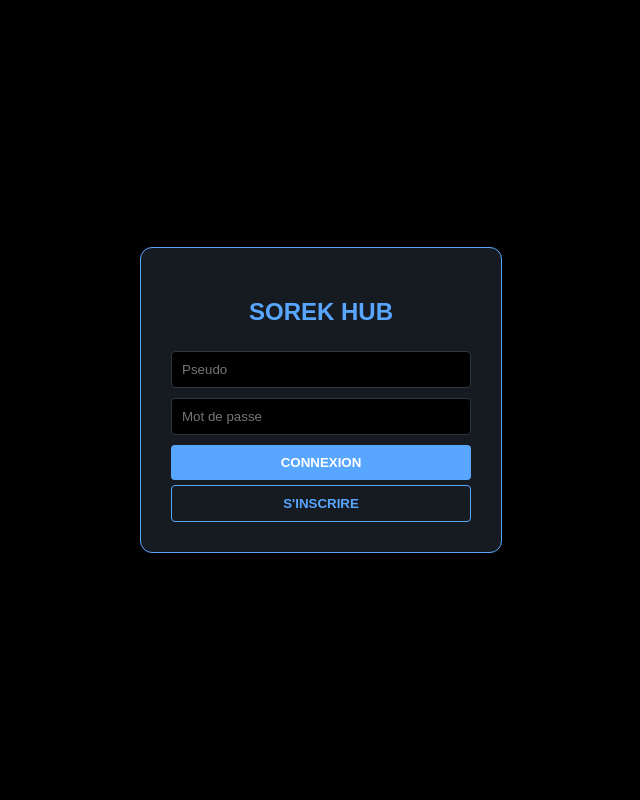
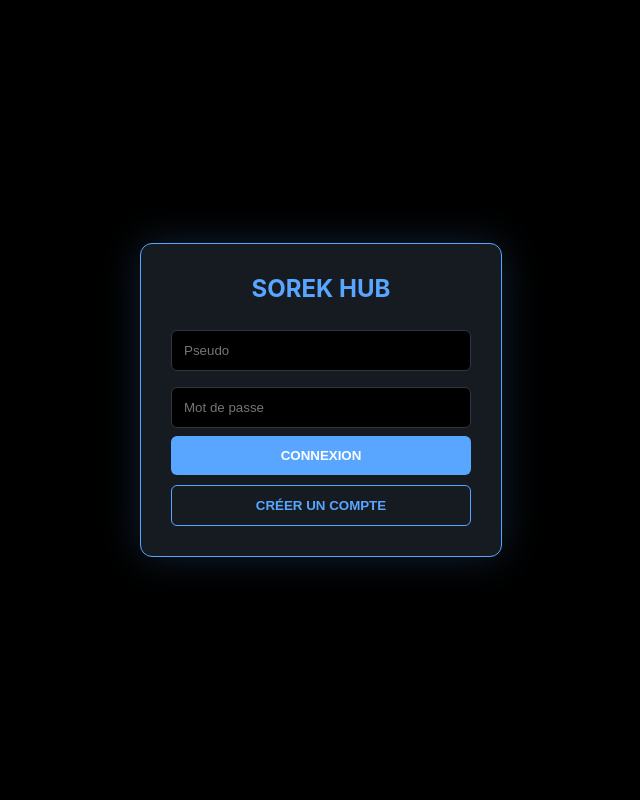
Before and after one commit to daxt61/tokacoockies_games, a Flask app: page / in a window 1280 px wide. Shown: the whole page, without its empty margins (319-959 px from the left). Run offline with Flask 3, Linux system fonts and the light colour scheme; some libraries are stand-ins or nearby versions.

Commit message:
Update index.html

```diff
--- a/templates/index.html
+++ b/templates/index.html
@@ -3,180 +3,197 @@
 <head>
     <meta charset="UTF-8">
     <meta name="viewport" content="width=device-width, initial-scale=1.0">
-    <title>Sorek Ultimate Hub</title>
+    <title>Sorek ClickWars Elite</title>
     <script src="https://cdnjs.cloudflare.com/ajax/libs/socket.io/4.0.1/socket.io.js"></script>
     <style>
         :root { --bg: #0d1117; --panel: #161b22; --accent: #58a6ff; --border: #30363d; --red: #f85149; }
-        body { background: var(--bg); color: #c9d1d9; font-family: sans-serif; margin: 0; display: flex; height: 100vh; overflow: hidden; }
+        body { background: var(--bg); color: #c9d1d9; font-family: -apple-system, BlinkMacSystemFont, sans-serif; margin: 0; display: flex; height: 100vh; overflow: hidden; }
 
-        /* AUTH */
+        /* AUTH OVERLAY */
         #auth-overlay { position: fixed; inset: 0; background: #000; z-index: 2000; display: flex; align-items: center; justify-content: center; }
-        .auth-box { background: var(--panel); padding: 30px; border-radius: 12px; border: 1px solid var(--accent); text-align: center; width: 300px; }
+        .auth-box { background: var(--panel); padding: 30px; border-radius: 12px; border: 1px solid var(--accent); text-align: center; width: 300px; box-shadow: 0 0 40px rgba(88,166,255,0.2); }
 
-        /* TCHAT GAUCHE */
+        /* SIDEBAR GAUCHE (TCHAT) */
         #left-bar { width: 280px; background: #010409; border-right: 1px solid var(--border); display: flex; flex-direction: column; }
-        #chat-box { flex: 1; overflow-y: auto; padding: 10px; font-size: 0.85rem; }
-        .msg { margin-bottom: 8px; border-bottom: 1px solid #161b22; padding-bottom: 4px; }
+        #chat-box { flex: 1; overflow-y: auto; padding: 15px; font-size: 0.85rem; }
+        .msg { margin-bottom: 8px; border-bottom: 1px solid #161b22; padding-bottom: 4px; animation: slide 0.2s ease; }
+        @keyframes slide { from { opacity: 0; transform: translateX(-10px); } to { opacity: 1; transform: translateX(0); } }
 
-        /* CENTRE : CLICKER & JEUX */
-        #center { flex: 1; display: flex; flex-direction: column; align-items: center; justify-content: center; position: relative; padding: 20px; }
-        .click-btn { width: 180px; height: 180px; border-radius: 50%; border: 6px solid var(--accent); background: var(--panel); color: white; font-size: 1.5rem; cursor: pointer; box-shadow: 0 0 20px rgba(88,166,255,0.2); transition: 0.1s; }
-        .click-btn:active { transform: scale(0.92); }
+        /* CENTRE (CLICKER) */
+        #center { flex: 1; display: flex; flex-direction: column; align-items: center; justify-content: center; position: relative; padding: 20px; text-align: center; }
+        .click-btn { width: 220px; height: 220px; border-radius: 50%; border: 8px solid var(--accent); background: var(--panel); color: white; font-size: 2rem; cursor: pointer; transition: 0.1s; box-shadow: 0 0 30px rgba(88,166,255,0.1); }
+        .click-btn:active { transform: scale(0.92); box-shadow: 0 0 10px var(--accent); }
 
-        /* DROITE : LEADERBOARD & PUBS */
-        #right-bar { width: 220px; background: #010409; border-left: 1px solid var(--border); padding: 10px; display: flex; flex-direction: column; }
-        .lb-item { font-size: 0.8rem; padding: 5px; background: var(--panel); margin: 2px 0; border-radius: 4px; }
-        .ad-zone { margin-top: auto; background: #1b1f23; border: 1px dashed #444; height: 150px; display: flex; align-items: center; justify-content: center; font-size: 0.7rem; color: #58a6ff; cursor: pointer; }
+        /* SIDEBAR DROITE (CLASSEMENT & PUBS) */
+        #right-bar { width: 240px; background: #010409; border-left: 1px solid var(--border); padding: 15px; display: flex; flex-direction: column; }
+        .lb-item { font-size: 0.85rem; padding: 10px; background: var(--panel); margin-bottom: 5px; border-radius: 6px; display: flex; justify-content: space-between; transition: 0.3s; }
+        .ad-zone { margin-top: auto; background: #1b1f23; border: 1px dashed #444; height: 180px; display: flex; align-items: center; justify-content: center; text-align: center; font-size: 0.75rem; color: var(--accent); cursor: pointer; border-radius: 8px; }
 
-        /* MODAL JEU */
-        #game-view { display:none; position: fixed; inset: 0; background: rgba(0,0,0,0.9); z-index: 1500; flex-direction: column; align-items: center; justify-content: center; }
-        .grid { display: grid; grid-template-columns: repeat(3, 100px); gap: 10px; margin-top: 20px; }
-        .cell { width: 100px; height: 100px; background: var(--panel); border: 1px solid var(--border); display: flex; align-items: center; justify-content: center; font-size: 2rem; cursor: pointer; }
+        /* JEU MORPION */
+        #game-view { display:none; position: fixed; inset: 0; background: rgba(0,0,0,0.95); z-index: 1500; flex-direction: column; align-items: center; justify-content: center; }
+        .grid { display: grid; grid-template-columns: repeat(3, 100px); gap: 10px; margin: 20px; }
+        .cell { width: 100px; height: 100px; background: var(--panel); border: 1px solid var(--border); display: flex; align-items: center; justify-content: center; font-size: 2.5rem; cursor: pointer; border-radius: 8px; }
 
-        input { background: #000; border: 1px solid var(--border); color: white; padding: 10px; border-radius: 4px; width: 100%; margin: 5px 0; box-sizing: border-box; }
-        .btn { background: var(--accent); border: none; padding: 10px; color: white; border-radius: 4px; cursor: pointer; width: 100%; margin-top: 5px; font-weight: bold; }
-        .btn-small { padding: 4px 8px; font-size: 0.7rem; width: auto; }
+        /* FORM ELEMENTS */
+        input { background: #000; border: 1px solid var(--border); color: white; padding: 12px; border-radius: 6px; width: 100%; margin: 8px 0; box-sizing: border-box; outline: none; }
+        input:focus { border-color: var(--accent); }
+        .btn { background: var(--accent); border: none; padding: 12px; color: white; border-radius: 6px; cursor: pointer; width: 100%; font-weight: bold; transition: 0.2s; }
+        .btn:hover { filter: brightness(1.2); }
     </style>
 </head>
 <body>
 
     <div id="auth-overlay">
         <div class="auth-box">
-            <h2 style="color:var(--accent)">SOREK HUB</h2>
-            <div id="err" style="color:var(--red); font-size:0.7rem; margin-bottom:5px"></div>
+            <h2 style="color:var(--accent); margin-top:0;">SOREK HUB</h2>
+            <div id="auth-err" style="color:var(--red); font-size:0.75rem; margin-bottom:10px;"></div>
             <input id="u" placeholder="Pseudo">
             <input id="p" type="password" placeholder="Mot de passe">
             <button class="btn" onclick="auth('login')">CONNEXION</button>
-            <button class="btn" style="background:none; border:1px solid var(--accent); color:var(--accent)" onclick="auth('register')">S'INSCRIRE</button>
+            <button class="btn" style="background:none; border:1px solid var(--accent); color:var(--accent); margin-top:10px;" onclick="auth('register')">CRÉER UN COMPTE</button>
         </div>
     </div>
 
     <div id="left-bar">
-        <div style="padding:10px; background:var(--panel); font-weight:bold; font-size:0.8rem">TCHAT & JOUEURS</div>
+        <div style="padding:15px; background:var(--panel); font-weight:bold; border-bottom:1px solid var(--border)">TCHAT GLOBAL</div>
         <div id="chat-box"></div>
         <div style="padding:10px; border-top:1px solid var(--border)">
-            <input id="mi" placeholder="Message..." onkeypress="if(event.key==='Enter')send()">
+            <input id="mi" placeholder="Ton message..." onkeypress="if(event.key==='Enter')sendMsg()">
         </div>
-        <div id="users-online" style="padding:10px; flex: 0.5; border-top: 1px solid var(--border); overflow-y: auto;"></div>
+        <div style="padding:10px; font-weight:bold; font-size:0.8rem; background: #010409;">JOUEURS EN LIGNE</div>
+        <div id="users-list" style="flex:0.6; overflow-y:auto; padding:10px;"></div>
     </div>
 
     <div id="center">
-        <h1 id="score">Clics: 0</h1>
-        <p id="mult-status" style="color:var(--accent)">Puissance: x1</p>
-        <button class="click-btn" onclick="doClick()">CLICK!</button>
-        <button class="btn" id="up-btn" style="width:200px; margin-top:20px" onclick="buyUp()">Upgrade (Prix: 100)</button>
+        <h1 id="score-display" style="font-size:3rem; margin:0;">0</h1>
+        <p id="mult-display" style="color:var(--accent); font-weight:bold; margin-bottom:20px;">Puissance: x1</p>
+        <button class="click-btn" onclick="clickAction()">CLIQUE !</button>
+        <button class="btn" id="up-btn" style="width:250px; margin-top:30px; font-size:1.1rem;" onclick="buyUpgrade()">AMÉLIORER (100 💰)</button>
 
-        <div class="ad-zone" style="margin-top:30px; width: 300px; height: 60px;">
-            <a href="#" style="color:inherit; text-decoration:none">ANNOUNCE: Suivez Sorek sur les réseaux !</a>
-        </div>
+        <div style="margin-top:40px; color:#444; font-size:0.8rem;">SOREK HUB V4.0 - 2026</div>
     </div>
 
     <div id="right-bar">
-        <div style="font-size:0.8rem; font-weight:bold; margin-bottom:10px">CLASSEMENT</div>
-        <div id="lb"></div>
-        <div class="ad-zone">
-            PUB : Hébergement<br>pro à 2€/mois
+        <div style="font-weight:bold; margin-bottom:15px; color:var(--accent)">CLASSEMENT LIVE 🏆</div>
+        <div id="leaderboard-box" style="flex:1;"></div>
+
+        <div class="ad-zone" onclick="alert('Lien publicitaire vers ton Discord ou Boutique !')">
+            <b>PUB</b><br>Espace disponible<br><span style="font-size:0.6rem; opacity:0.6;">Contacte l'admin</span>
         </div>
     </div>
 
     <div id="game-view">
-        <h2 id="g-info">Morpion vs ...</h2>
-        <div id="m-status">Ton tour !</div>
+        <h2 id="opp-name">Duel contre ...</h2>
+        <div id="game-status" style="color:var(--accent); margin-bottom:10px;">Ton tour !</div>
         <div class="grid">
-            <div class="cell" onclick="mMove(0)"></div><div class="cell" onclick="mMove(1)"></div><div class="cell" onclick="mMove(2)"></div>
-            <div class="cell" onclick="mMove(3)"></div><div class="cell" onclick="mMove(4)"></div><div class="cell" onclick="mMove(5)"></div>
-            <div class="cell" onclick="mMove(6)"></div><div class="cell" onclick="mMove(7)"></div><div class="cell" onclick="mMove(8)"></div>
+            <div class="cell" onclick="makeMove(0)"></div><div class="cell" onclick="makeMove(1)"></div><div class="cell" onclick="makeMove(2)"></div>
+            <div class="cell" onclick="makeMove(3)"></div><div class="cell" onclick="makeMove(4)"></div><div class="cell" onclick="makeMove(5)"></div>
+            <div class="cell" onclick="makeMove(6)"></div><div class="cell" onclick="makeMove(7)"></div><div class="cell" onclick="makeMove(8)"></div>
         </div>
-        <button class="btn btn-red" style="width:150px; margin-top:30px" onclick="location.reload()">QUITTER</button>
+        <button class="btn" style="width:120px; background:var(--red);" onclick="location.reload()">ABANDON</button>
     </div>
 
     <script>
         const socket = io();
-        let mySid = "";
+        let myPseudo = "";
         let currentRoom = null;
         let myTurn = false;
+        let myMultiplier = 1;
 
-        function auth(type) {
+        // AUTH
+        function auth(t) {
             socket.emit('login_action', {
                 pseudo: document.getElementById('u').value,
                 password: document.getElementById('p').value,
-                type: type
+                type: t
             });
         }
-
-        socket.on('auth_error', m => document.getElementById('err').innerText = m);
-
+        socket.on('auth_error', m => document.getElementById('auth-err').innerText = m);
         socket.on('login_ok', d => {
+            myPseudo = d.pseudo;
+            myMultiplier = d.mult;
             document.getElementById('auth-overlay').style.display = 'none';
-            document.getElementById('score').innerText = "Clics: " + d.clicks;
-            document.getElementById('mult-status').innerText = "Puissance: x" + d.mult;
-            document.getElementById('up-btn').innerText = `Upgrade (Prix: ${d.mult * 100})`;
+            document.getElementById('score-display').innerText = d.clicks;
+            document.getElementById('mult-display').innerText = "Puissance: x" + d.mult;
+            document.getElementById('up-btn').innerText = `AMÉLIORER (${d.mult * 100} 💰)`;
         });
 
-        // Clicker
-        function doClick() { socket.emit('add_click'); }
-        socket.on('update_score', d => document.getElementById('score').innerText = "Clics: " + d.clicks);
-        function buyUp() { socket.emit('buy_upgrade'); }
+        // CLICKER
+        function clickAction() {
+            socket.emit('add_click');
+            // Optimisation visuelle (prédiction)
+            let s = document.getElementById('score-display');
+            s.innerText = parseInt(s.innerText) + myMultiplier;
+        }
+        socket.on('update_score', d => document.getElementById('score-display').innerText = d.clicks);
+        function buyUpgrade() { socket.emit('buy_upgrade'); }
 
-        // Global Update (Users + LB)
-        socket.on('global_update', d => {
-            const uBox = document.getElementById('users-online');
-            uBox.innerHTML = "";
-            for(let sid in d.users) {
-                if(sid === socket.id) continue;
-                uBox.innerHTML += `<div style="font-size:0.75rem; margin-bottom:5px">
-                    ${d.users[sid]} <button class="btn-small" onclick="sendDefi('${sid}')">Défier</button>
-                </div>`;
-            }
-            const lbBox = document.getElementById('lb');
-            lbBox.innerHTML = d.lb.map((x, i) => `<div class="lb-item">#${i+1} ${x.p} (${x.c})</div>`).join('');
+        // LIVE LEADERBOARD
+        socket.on('update_leaderboard', data => {
+            const box = document.getElementById('leaderboard-box');
+            box.innerHTML = data.lb.map((u, i) => `
+                <div class="lb-item" style="${u.p === myPseudo ? 'border:1px solid var(--accent)' : ''}">
+                    <span>${i === 0 ? '👑' : '#'+(i+1)} <b>${u.p}</b></span>
+                    <span style="color:var(--accent)">${u.c}</span>
+                </div>
+            `).join('');
         });
 
-        // Chat
-        function send() {
-            let mi = document.getElementById('mi');
-            if(mi.value) socket.emit('msg', {m: mi.value});
-            mi.value = "";
+        // USERS LIST
+        socket.on('update_users_list', d => {
+            const box = document.getElementById('users-list');
+            box.innerHTML = "";
+            for(let sid in d.users) {
+                if(d.users[sid] === myPseudo) continue;
+                box.innerHTML += `
+                    <div style="display:flex; justify-content:space-between; margin-bottom:5px; align-items:center;">
+                        <span style="font-size:0.8rem;">${d.users[sid]}</span>
+                        <button onclick="sendDefi('${sid}')" style="background:var(--accent); border:none; color:white; border-radius:4px; cursor:pointer; font-size:0.7rem; padding:3px 6px;">DÉFIER</button>
+                    </div>
+                `;
+            }
+        });
+
+        // CHAT
+        function sendMsg() {
+            const i = document.getElementById('mi');
+            if(i.value) socket.emit('msg', {m: i.value});
+            i.value = "";
         }
         socket.on('new_msg', d => {
-            let b = document.getElementById('chat-box');
+            const b = document.getElementById('chat-box');
             b.innerHTML += `<div class="msg"><b>${d.p}:</b> ${d.m}</div>`;
             b.scrollTop = b.scrollHeight;
         });
 
-        // Morpion Logic
-        function sendDefi(sid) { socket.emit('send_defi', {target_sid: sid, game: 'Morpion'}); }
+        // JEU
+        function sendDefi(sid) { socket.emit('send_defi', {target_sid: sid}); }
         socket.on('receive_defi', d => {
-            if(confirm(`Défi au ${d.game} de ${d.from_name} ?`)) {
-                socket.emit('accept_defi', {opp_sid: d.from_sid, game: d.game});
-            }
+            if(confirm(`Défi Morpion de ${d.from_name} ?`)) socket.emit('accept_defi', {opp_sid: d.from_sid});
         });
-
         socket.on('start_game', d => {
-            currentRoom = d.room;
-            myTurn = d.turn;
+            currentRoom = d.room; myTurn = d.turn;
             document.getElementById('game-view').style.display = 'flex';
-            document.getElementById('g-info').innerText = `Morpion vs ${d.opp}`;
+            document.getElementById('opp-name').innerText = "Duel vs " + d.opp;
             document.querySelectorAll('.cell').forEach(c => c.innerText = "");
-            document.getElementById('m-status').innerText = myTurn ? "À toi !" : "Attente...";
+            updateGameStatus();
         });
-
-        function mMove(idx) {
+        function makeMove(i) {
             if(!myTurn) return;
             const cells = document.querySelectorAll('.cell');
-            if(cells[idx].innerText === "") {
-                cells[idx].innerText = "X";
-                myTurn = false;
-                document.getElementById('m-status').innerText = "Attente...";
-                socket.emit('game_move', {room: currentRoom, idx: idx, symbol: "X"});
+            if(cells[i].innerText === "") {
+                cells[i].innerText = "X"; myTurn = false;
+                socket.emit('game_move', {room: currentRoom, idx: i, sym: "X"});
+                updateGameStatus();
             }
         }
-
         socket.on('opp_move', d => {
             document.querySelectorAll('.cell')[d.idx].innerText = "O";
-            myTurn = true;
-            document.getElementById('m-status').innerText = "À toi !";
+            myTurn = true; updateGameStatus();
         });
+        function updateGameStatus() {
+            document.getElementById('game-status').innerText = myTurn ? "À TOI !" : "L'ADVERSAIRE RÉFLÉCHIT...";
+        }
     </script>
 </body>
 </html>
```
